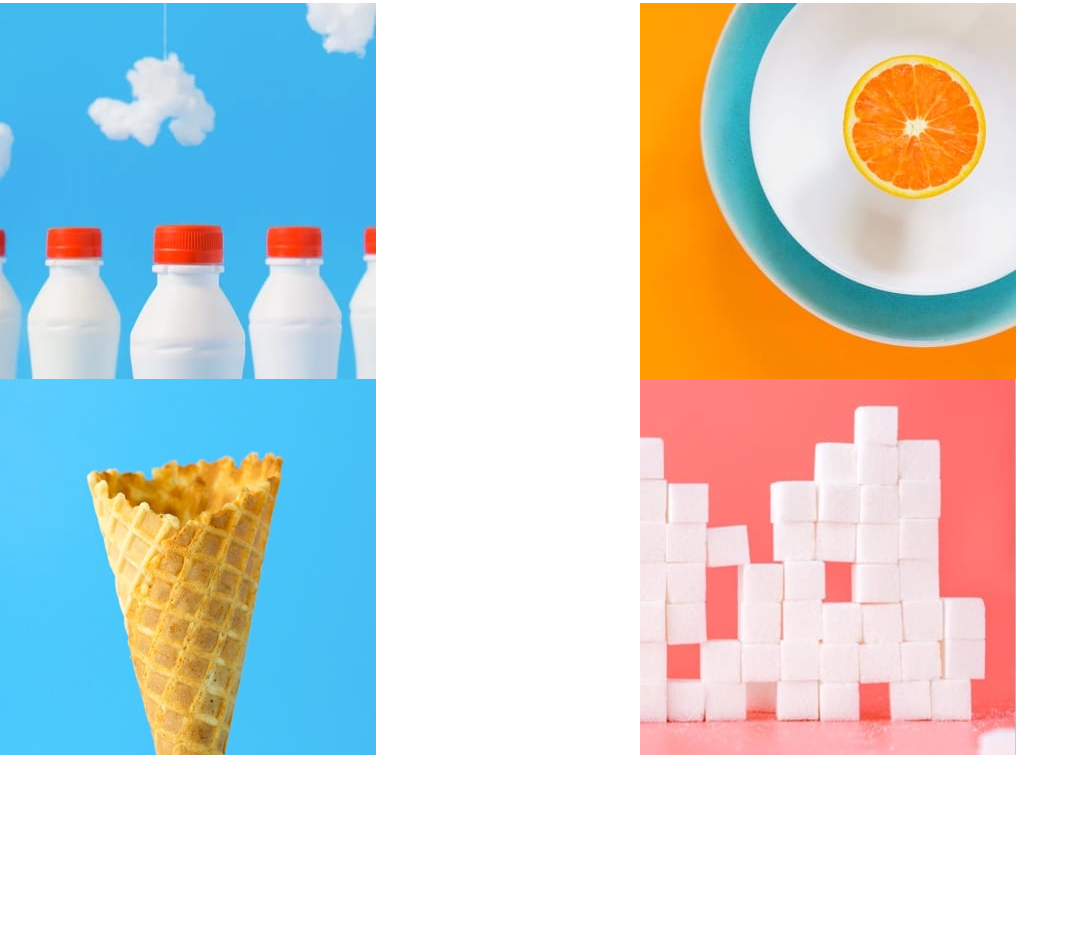
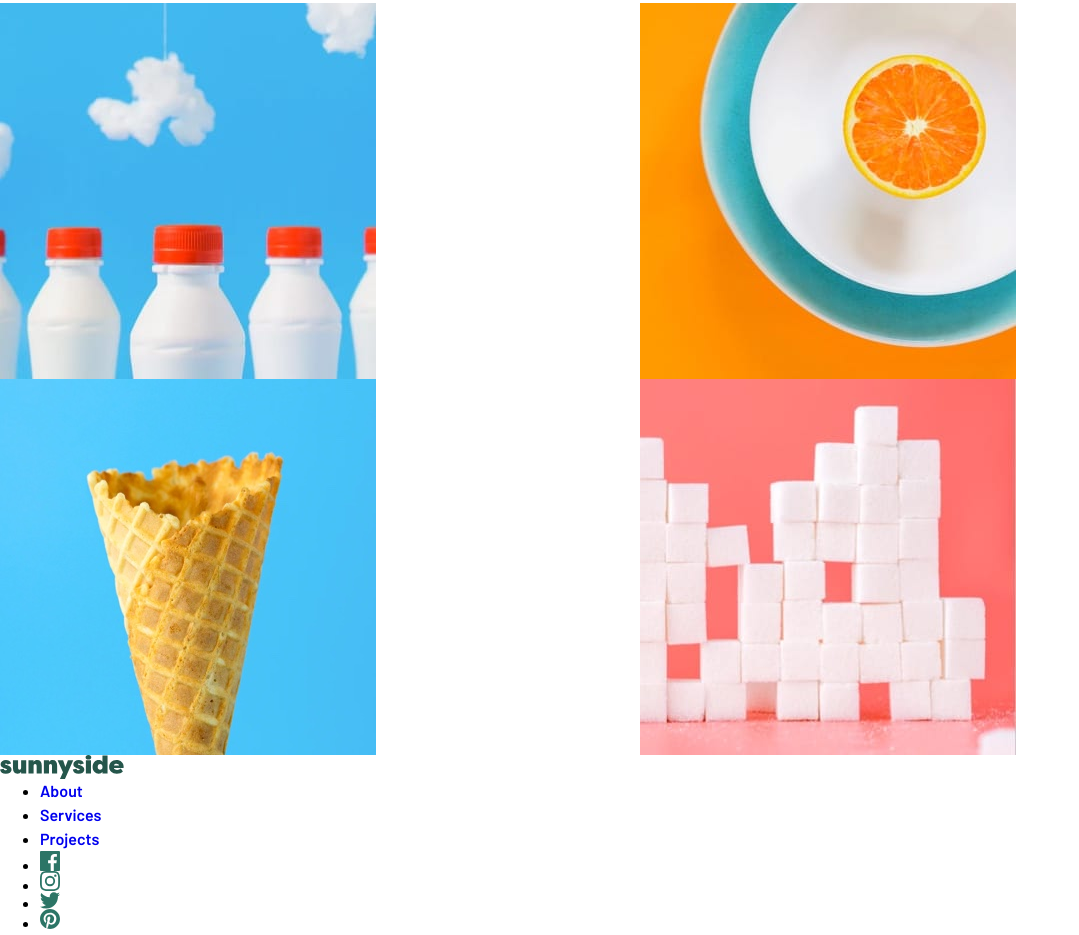
Before and after one commit to HeberRios/sunnyside-agency-landing-page, a plain HTML site: page index.html in a window 1280 px wide. Shown: the part 5814-6749 px from the top of the page, without its empty margins (0-1079 px from the left). Before the commit the page ends 6569 px from the top, so only its background shows below. Drawn offline with Linux system fonts and the light colour scheme.

Commit message:
Add content for the footer section
The necessary HTML content for the footer section was added.

```diff
--- a/index.html
+++ b/index.html
@@ -245,14 +245,88 @@
             </div>
         </main>
 
-        <!--
+        <footer id="footer">
+            <img
+                src="./assets/images/logo-footer.svg"
+                alt="'sunnyside' with bold text"
+            />
 
-  About
-  Services
-  Projects
-  Contact
+            <div class="footer-links-wrapper">
+                <ul>
+                    <li><a class="footer-link" href="#">About</a></li>
+                    <li><a class="footer-link" href="#">Services</a></li>
+                    <li><a class="footer-link" href="#">Projects</a></li>
+                </ul>
+            </div>
 
-  -->
+            <div class="social-media-links-wrapper">
+                <ul>
+                    <li>
+                        <a class="social-media-links" href="#">
+                            <svg
+                                width="20"
+                                height="20"
+                                xmlns="http://www.w3.org/2000/svg"
+                            >
+                                <path
+                                    d="M18.896 0H1.104C.494 0 0 .494 0 1.104v17.793C0 19.506.494 20 1.104 20h9.58v-7.745H8.076V9.237h2.606V7.01c0-2.583 1.578-3.99 3.883-3.99 1.104 0 2.052.082 2.329.119v2.7h-1.598c-1.254 0-1.496.597-1.496 1.47v1.928h2.989l-.39 3.018h-2.6V20h5.098c.608 0 1.102-.494 1.102-1.104V1.104C20 .494 19.506 0 18.896 0z"
+                                    fill="#2C7566"
+                                    fill-rule="nonzero"
+                                />
+                            </svg>
+                        </a>
+                    </li>
+
+                    <li>
+                        <a class="social-media-links" href="#">
+                            <svg
+                                width="20"
+                                height="20"
+                                xmlns="http://www.w3.org/2000/svg"
+                            >
+                                <path
+                                    d="M10 1.802c2.67 0 2.987.01 4.042.059 2.71.123 3.975 1.409 4.099 4.099.048 1.054.057 1.37.057 4.04 0 2.672-.01 2.988-.057 4.042-.124 2.687-1.387 3.975-4.1 4.099-1.054.048-1.37.058-4.041.058-2.67 0-2.987-.01-4.04-.058-2.718-.124-3.977-1.416-4.1-4.1-.048-1.054-.058-1.37-.058-4.041 0-2.67.01-2.986.058-4.04.124-2.69 1.387-3.977 4.1-4.1 1.054-.048 1.37-.058 4.04-.058zM10 0C7.284 0 6.944.012 5.877.06 2.246.227.227 2.242.061 5.877.01 6.944 0 7.284 0 10s.012 3.057.06 4.123c.167 3.632 2.182 5.65 5.817 5.817 1.067.048 1.407.06 4.123.06s3.057-.012 4.123-.06c3.629-.167 5.652-2.182 5.816-5.817.05-1.066.061-1.407.061-4.123s-.012-3.056-.06-4.122C19.777 2.249 17.76.228 14.124.06 13.057.01 12.716 0 10 0zm0 4.865a5.135 5.135 0 100 10.27 5.135 5.135 0 000-10.27zm0 8.468a3.333 3.333 0 110-6.666 3.333 3.333 0 010 6.666zm5.338-9.87a1.2 1.2 0 100 2.4 1.2 1.2 0 000-2.4z"
+                                    fill="#2C7566"
+                                    fill-rule="nonzero"
+                                />
+                            </svg>
+                        </a>
+                    </li>
+
+                    <li>
+                        <a class="social-media-links" href="#">
+                            <svg
+                                width="20"
+                                height="17"
+                                xmlns="http://www.w3.org/2000/svg"
+                            >
+                                <path
+                                    d="M20 2.172a8.192 8.192 0 01-2.357.646 4.11 4.11 0 001.805-2.27 8.22 8.22 0 01-2.606.996A4.096 4.096 0 0013.847.248c-2.65 0-4.596 2.472-3.998 5.037A11.648 11.648 0 011.392 1a4.109 4.109 0 001.27 5.478 4.086 4.086 0 01-1.858-.513c-.045 1.9 1.318 3.679 3.291 4.075a4.113 4.113 0 01-1.853.07 4.106 4.106 0 003.833 2.849A8.25 8.25 0 010 14.658a11.616 11.616 0 006.29 1.843c7.618 0 11.923-6.434 11.663-12.205A8.354 8.354 0 0020 2.172z"
+                                    fill="#2C7566"
+                                    fill-rule="nonzero"
+                                />
+                            </svg>
+                        </a>
+                    </li>
+
+                    <li>
+                        <a class="social-media-links" href="#">
+                            <svg
+                                width="20"
+                                height="20"
+                                xmlns="http://www.w3.org/2000/svg"
+                            >
+                                <path
+                                    d="M10 0C4.477 0 0 4.477 0 10c0 4.237 2.636 7.855 6.356 9.312-.088-.791-.167-2.005.035-2.868.181-.78 1.172-4.97 1.172-4.97s-.299-.6-.299-1.486c0-1.39.806-2.428 1.81-2.428.852 0 1.264.64 1.264 1.408 0 .858-.546 2.14-.828 3.33-.236.995.5 1.807 1.48 1.807 1.778 0 3.144-1.874 3.144-4.58 0-2.393-1.72-4.068-4.176-4.068-2.845 0-4.516 2.135-4.516 4.34 0 .859.331 1.781.745 2.281a.3.3 0 01.069.288l-.278 1.133c-.044.183-.145.223-.335.134-1.249-.581-2.03-2.407-2.03-3.874 0-3.154 2.292-6.052 6.608-6.052 3.469 0 6.165 2.473 6.165 5.776 0 3.447-2.173 6.22-5.19 6.22-1.013 0-1.965-.525-2.291-1.148l-.623 2.378c-.226.869-.835 1.958-1.244 2.621.937.29 1.931.446 2.962.446 5.523 0 10-4.477 10-10S15.523 0 10 0z"
+                                    fill="#2C7566"
+                                    fill-rule="nonzero"
+                                />
+                            </svg>
+                        </a>
+                    </li>
+                </ul>
+            </div>
+        </footer>
 
         <!-- <footer class="attribution">
             Challenge by
```
